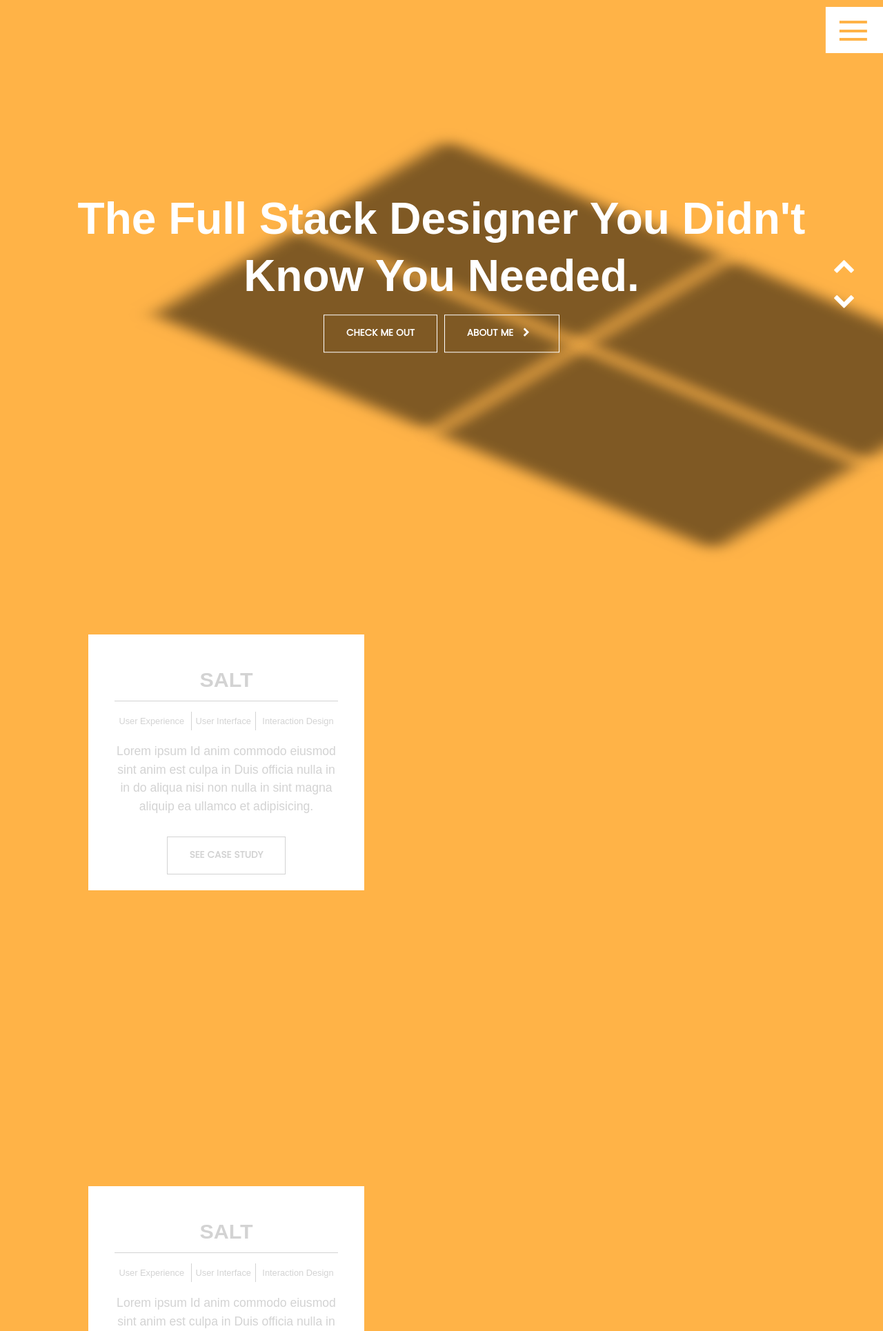
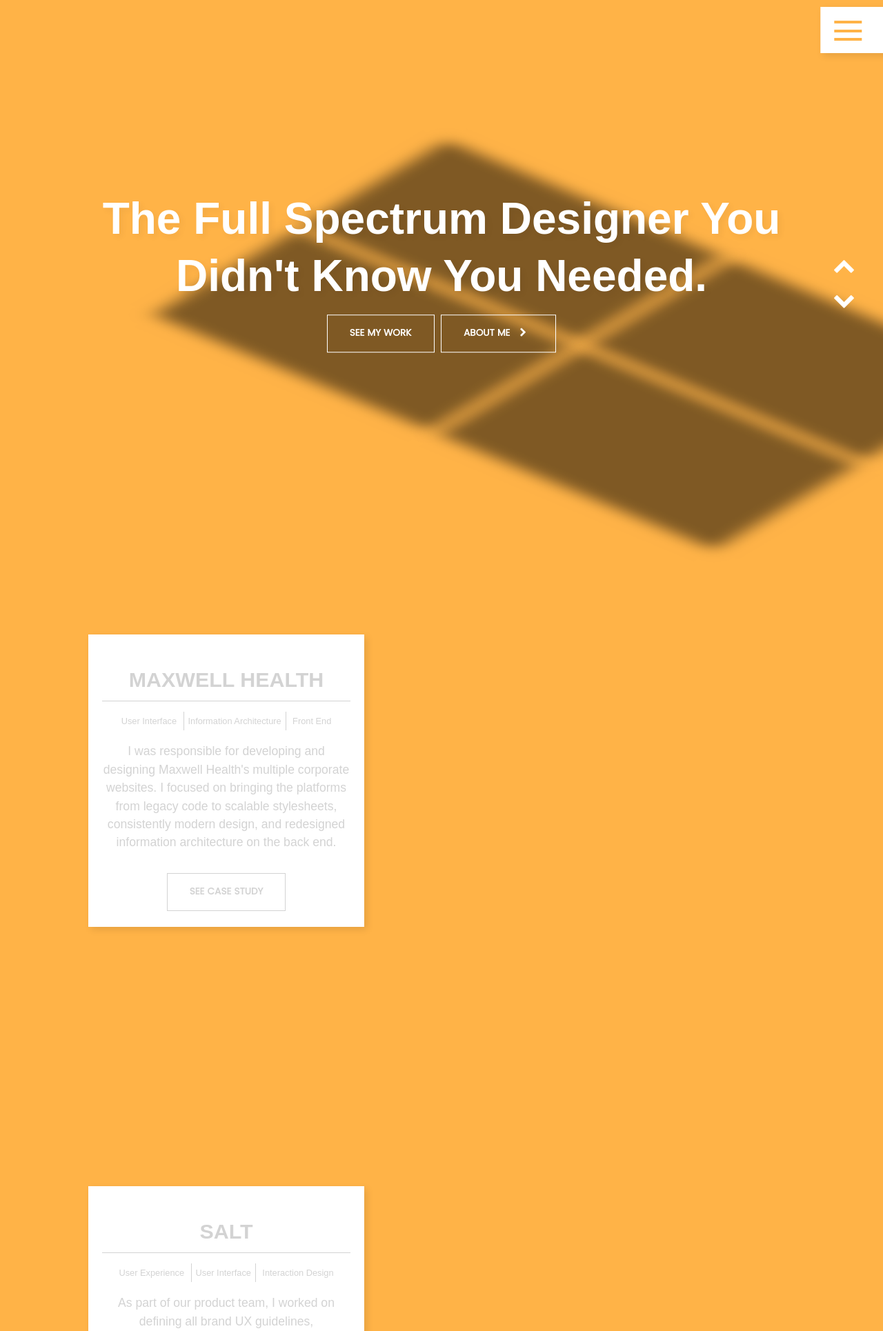
Before and after one commit to lmosele/newport, a PHP site: page / in a window 1280 px wide. Shown: the top 1930 px of the page at 69% size. Run offline with PHP 8.4, Linux system fonts and the light colour scheme.

Commit message:
mockups done

```diff
--- a/index.html
+++ b/index.html
@@ -50,9 +50,9 @@
 	    	<!-- main section -->
 	    	<div class="slide" data-anchor="main">
 	    		<div class="container">
-	    			<h2>The Full Stack Designer You didn't know you needed.</h2>
+	    			<h2>The Full Spectrum Designer You didn't know you needed.</h2>
 	    			<button class="btn ghost" onclick="$.fn.fullpage.moveSectionDown();">
-	    				Check Me Out
+	    				See My Work
 	    			</button>
 	    			<button class="btn ghost" onclick="$.fn.fullpage.moveSlideRight();">
 	    				About Me <i class="left fa fa-chevron-right"></i>
@@ -61,9 +61,8 @@
 	    	</div>
 	    	<!-- about me -->
     		<div class="slide" data-anchor="aboutme">
-    			<h2>My name's Lucas.</h2>
-    			<h3>I am an Interaction Designer &amp; Developer from Brazil and Living in Boston</h3>
-    			<p></p>
+    			<h2>My name's Lucas Mosele.</h2>
+    			<h3>I am an Interaction Designer &amp; Developer from Brazil and Living in Boston, MA.</h3>
     			<button class="btn ghost" onclick="$.fn.fullpage.moveSectionDown();">See My Work</button>
     		</div>
 	    </div>
@@ -72,13 +71,13 @@
 	    <div class="section">
 	    	<div class="floater">
 				<figure class="description">
-					<h3>SALT</h3>
+					<h3>Maxwell Health</h3>
 					<ul class="tags">
-						<li>User Experience</li>
 						<li>User Interface</li>
-						<li>Interaction Design</li>
+						<li>Information Architecture</li>
+						<li>Front End</li>
 					</ul>
-					<p>Lorem ipsum Id anim commodo eiusmod sint anim est culpa in Duis officia nulla in in do aliqua nisi non nulla in sint magna aliquip ea ullamco et adipisicing.</p>
+					<p>I was responsible for developing and designing Maxwell Health's multiple corporate websites. I focused on bringing the platforms from legacy code to scalable stylesheets, consistently modern design, and redesigned information architecture on the back end.</p>
 					<button class="btn ghost">See Case Study</button>
 				</figure>
 			</div>
@@ -94,7 +93,7 @@
 						<li>User Interface</li>
 						<li>Interaction Design</li>
 					</ul>
-					<p>Lorem ipsum Id anim commodo eiusmod sint anim est culpa in Duis officia nulla in in do aliqua nisi non nulla in sint magna aliquip ea ullamco et adipisicing.</p>
+					<p>As part of our product team, I worked on defining all brand UX guidelines, communicating with engineers, user testing, and designing user interfaces.</p>
 					<button class="btn ghost">See Case Study</button>
 				</figure>
 			</div>
@@ -110,12 +109,50 @@
 						<li>User Interface</li>
 						<li>Interaction Design</li>
 					</ul>
-					<p>Lorem ipsum Id anim commodo eiusmod sint anim est culpa in Duis officia nulla in in do aliqua nisi non nulla in sint magna aliquip ea ullamco et adipisicing.</p>
+					<p>I was brought on to lead the design of the world's first car seat customizer ecommerce tool. We worked closely with their team and branding guidelines to create a uniquely Cosi shopping experience.</p>
 					<button class="btn ghost">See Case Study</button>
 				</figure>
 			</div>
 	    </div>
-
+	    <!-- SECTION 5 -->
+	    <div class="section">
+			<div class="floater tile">
+				<figure class="description">
+					<h3>Maxi Cosi Mico Max</h3>
+					<ul class="tags">
+						<li>User Experience</li>
+						<li>User Interface</li>
+						<li>Interaction Design</li>
+					</ul>
+					<p>I was brought on to lead the design of the world's first car seat customizer ecommerce tool. We worked closely with their team and branding guidelines to create a uniquely Cosi shopping experience.</p>
+					<button class="btn ghost">See Case Study</button>
+				</figure>
+			</div>
+			<div class="floater tile">
+				<figure class="description">
+					<h3>Maxi Cosi Mico Max</h3>
+					<ul class="tags">
+						<li>User Experience</li>
+						<li>User Interface</li>
+						<li>Interaction Design</li>
+					</ul>
+					<p>I was brought on to lead the design of the world's first car seat customizer ecommerce tool. We worked closely with their team and branding guidelines to create a uniquely Cosi shopping experience.</p>
+					<button class="btn ghost">See Case Study</button>
+				</figure>
+			</div>
+			<div class="floater tile">
+				<figure class="description">
+					<h3>Maxi Cosi Mico Max</h3>
+					<ul class="tags">
+						<li>User Experience</li>
+						<li>User Interface</li>
+						<li>Interaction Design</li>
+					</ul>
+					<p>I was brought on to lead the design of the world's first car seat customizer ecommerce tool. We worked closely with their team and branding guidelines to create a uniquely Cosi shopping experience.</p>
+					<button class="btn ghost">See Case Study</button>
+				</figure>
+			</div>
+	    </div>
 
 
 	</div>
--- a/src/sass/_base.scss
+++ b/src/sass/_base.scss
@@ -3,11 +3,12 @@
 }
 
 $bounce: cubic-bezier(0.68, -0.55, 0.265, 1.55);
-$color0: rgb(255,179,71); //First Section Color orange
-$color1: rgb(233,79,55); //Second Slide Color red
-$color2: rgb(77,118,225); //Second Section Color blue
-$color3: rgb(80,80,80); //Third Section Color black
-$color4: rgb(40,200,150); //fourth Section Color
+$color0: rgb(255,179,71); // Main
+$color1: rgb(233,79,55); // About Me
+$color2: rgb(93,185,209); // Maxwell
+$color3: rgb(0, 157, 235); // SALT
+$color4: rgb(221,0,100); // Maxi Cosi
+$color5: rgb(126,224,129); // Design Snippets
 body{
   overflow-x: hidden;
   // background: #ffb347; /* fallback for old browsers */
@@ -97,7 +56,7 @@
   transform: translate3d(0, -10%, 0);
 }
 .middle {
-  max-width: 1248px;
+  max-width: 80%;
   margin: 0 auto;
   text-align: center;
   color: white;
@@ -106,6 +65,21 @@
     line-height: 1.3em;
     font-weight: 800;
     font-weight: 700;
+    text-shadow: 4px 4px 10px rgba(0,0,0, .05);
+  }
+  h3 {
+    font-size: 1.2em;
+    text-shadow: 4px 4px 10px rgba(0,0,0, .05);
+  }
+  p {
+    font-size: 1.1em;
+    text-shadow: 4px 4px 10px rgba(0,0,0, .05);
+  }
+  .ghost {
+    margin-top: 40px;
+  }
+  .ghost:hover {
+    box-shadow: 4px 4px 4px rgba(0,0,0, .1);
   }
 }
 @include tablet {
@@ -132,7 +106,13 @@
   padding: 20px;
   background: white;
   overflow-y: hidden;
+  box-shadow: 4px 4px 10px rgba(0,0,0, .1);
   transition: all .2s $bounce;
+}
+.floater.tile {
+  width: 350px;
+  position: relative;
+  display: inline-block;
 }
 .floater.visible {
   transform: translate3d(0, 0, 0);
@@ -149,7 +129,7 @@
 
 
 .floater .description {
-  max-width: 90%;
+  max-width: 100%;
   margin: 0 auto;
   transition: all .5s ease;
   h3 {
@@ -202,6 +182,7 @@
   z-index: $z10;
   padding-right: 100px;
   transform: translateX(89%);
+  box-shadow: 4px 4px 10px rgba(0,0,0, .1);
   transition: all 600ms $bounce;
   ul {
     position: relative;
@@ -216,14 +197,71 @@
     padding: 20px;
   }
   a:not(.trigger){
+    text-transform: uppercase;
     padding: 30px;
-    color: black;
+    color: $color0;
   }
   a:not(.trigger):hover {
-    background-color: #d3d3d3;
+    padding: 30px;
+    cursor: url(../img/cursor.png), auto;
   }
 }
   .popout.open {
     transform: translateX(12%);
     transition: all 600ms ease;
   }
+
+
+  // ================================SECTION COLORS
+.fp-viewing-1-aboutme {
+  background: $color1;
+  transition: background .6s ease;
+  .popout a {
+    color: $color1;
+  }
+}
+.fp-viewing-2 {
+  background: $color2;
+  transition: background .6s ease;
+  .description h3,
+  .description p,
+  .description li,
+  .description .ghost {
+    color: $color2 !important;
+    border-color: $color2 !important;
+    transition: all .6s ease;
+  }
+  .popout a {
+    color: $color2;
+  }
+}
+.fp-viewing-3 {
+  background: $color3;
+  transition: background .6s ease;
+  .description h3,
+  .description p,
+  .description li,
+  .description .ghost {
+    color: $color3 !important;
+    border-color: $color3 !important;
+    transition: all .6s ease;
+  }
+  .popout a {
+    color: $color3;
+  }
+}
+.fp-viewing-4 {
+  background: $color4;
+  transition: background .6s ease;
+  .description h3,
+  .description p,
+  .description li,
+  .description .ghost {
+    color: $color4 !important;
+    border-color: $color4 !important;
+    transition: all .6s ease;
+  }
+  .popout a {
+    color: $color4;
+  }
+}
--- a/src/sass/_ui.scss
+++ b/src/sass/_ui.scss
@@ -86,18 +87,13 @@
   color: #d3d3d3;
   background: transparent;
   border: none;
+  box-shadow: none;
 }
 
 // ICON
 #nav-icon {
   margin-right: 20px;
-  -webkit-transform: rotate(0deg);
-  -moz-transform: rotate(0deg);
-  -o-transform: rotate(0deg);
   transform: rotate(0deg);
-  -webkit-transition: .5s ease-in-out;
-  -moz-transition: .5s ease-in-out;
-  -o-transition: .5s ease-in-out;
   transition: .5s ease-in-out;
   cursor: pointer;
 }
@@ -111,13 +107,7 @@
   opacity: 1;
   left: 0;
   vertical-align: center;
-  -webkit-transform: rotate(0deg);
-  -moz-transform: rotate(0deg);
-  -o-transform: rotate(0deg);
   transform: rotate(0deg);
-  -webkit-transition: .25s ease-in-out;
-  -moz-transition: .25s ease-in-out;
-  -o-transition: .25s ease-in-out;
   transition: .25s ease-in-out;
 }
 body.fp-viewing-1-aboutme #nav-icon span {
```
Also changed, not shown: other parts of src/sass/_base.scss (+0 -42 lines), other parts of src/sass/_ui.scss (+111 -34 lines), src/js/main.js (+17 -23 lines), dist/css/main.min.css, dist/img/allcells.png (deleted), dist/img/mc-1.png (added), dist/img/mh-1.png (added), dist/img/mh-2.png (added), dist/img/mh-3.png (added), dist/img/salt-1.png (added), dist/img/salt-2.png (added), dist/js/main.min.js, 1 other file.
